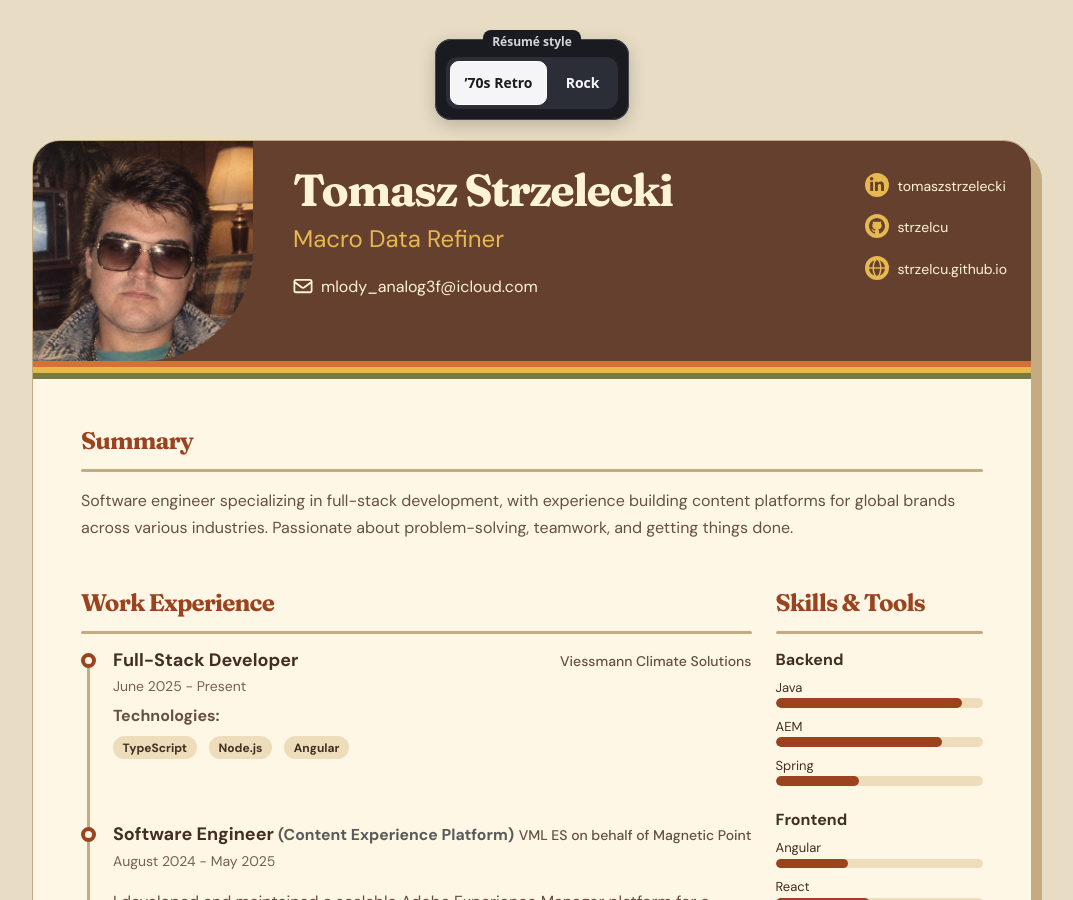
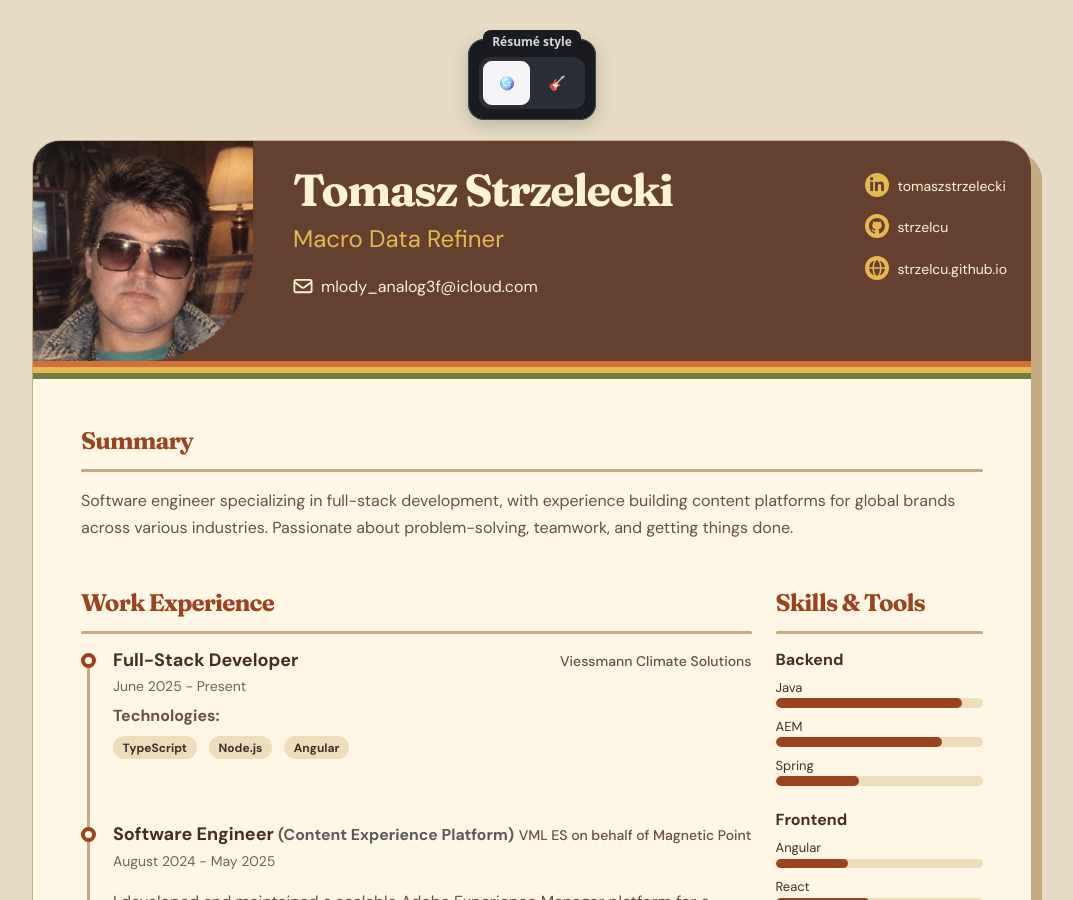
Before and after one commit to strzelcu/resume, a Jekyll site: the page built from index.markdown, in a window 1280 px wide and 900 px high. Shown: the whole window, without its empty margins (108-1181 px from the left). Built offline with Jekyll 4.4.1, drawn with Linux system fonts in a browser that asks for light colours.

Commit message:
Use emoji for résumé style options

```diff
--- a/_layouts/home.html
+++ b/_layouts/home.html
@@ -10,10 +10,10 @@
     <fieldset class="resume-style-picker" hidden>
       <legend>Résumé style</legend>
       <div class="resume-style-picker__options">
-        <input type="radio" id="resume-style-retro" name="resume-style" value="retro" checked>
-        <label for="resume-style-retro">’70s Retro</label>
-        <input type="radio" id="resume-style-rock" name="resume-style" value="rock">
-        <label for="resume-style-rock">Rock</label>
+        <input type="radio" id="resume-style-retro" name="resume-style" value="retro" aria-label="’70s Retro" checked>
+        <label for="resume-style-retro" title="’70s Retro"><span aria-hidden="true">🪩</span></label>
+        <input type="radio" id="resume-style-rock" name="resume-style" value="rock" aria-label="Rock">
+        <label for="resume-style-rock" title="Rock"><span aria-hidden="true">🎸</span></label>
       </div>
     </fieldset>
     <div class="resume-wrapper-inner mx-auto text-start">
```
